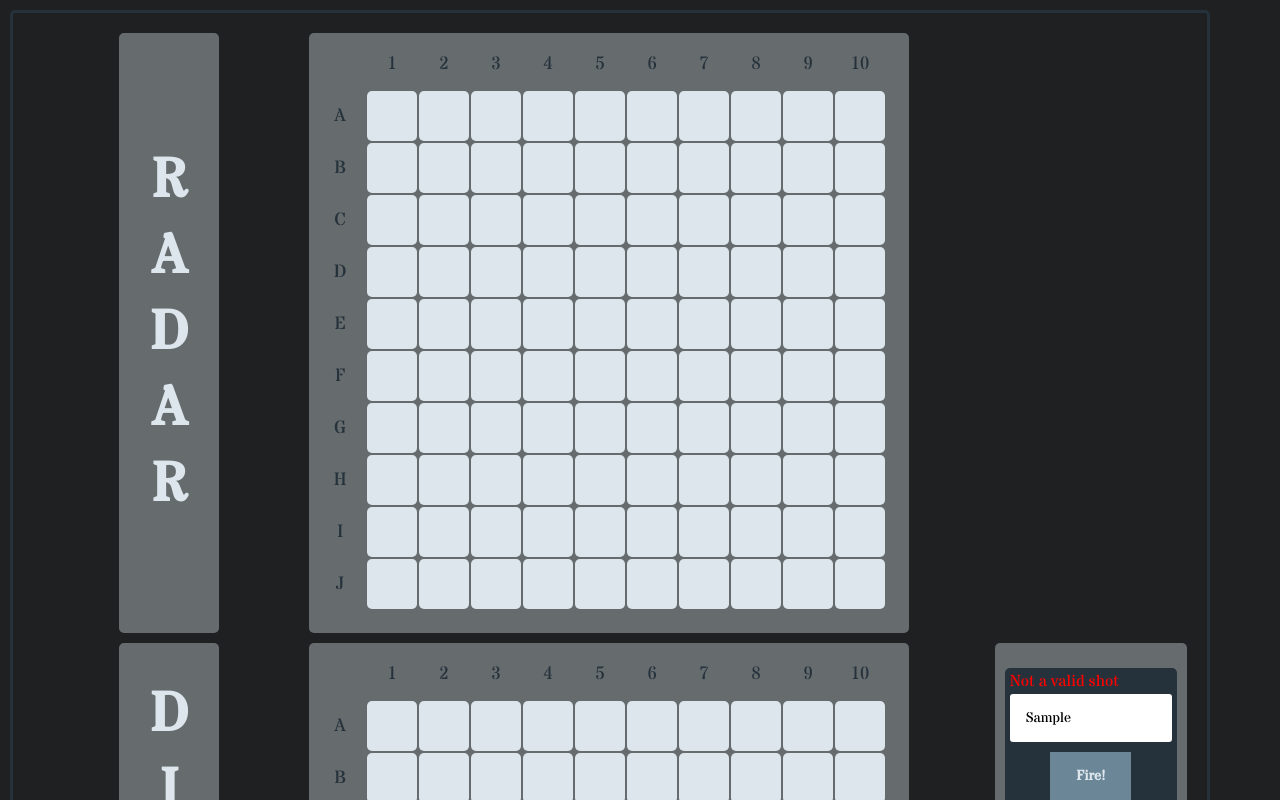
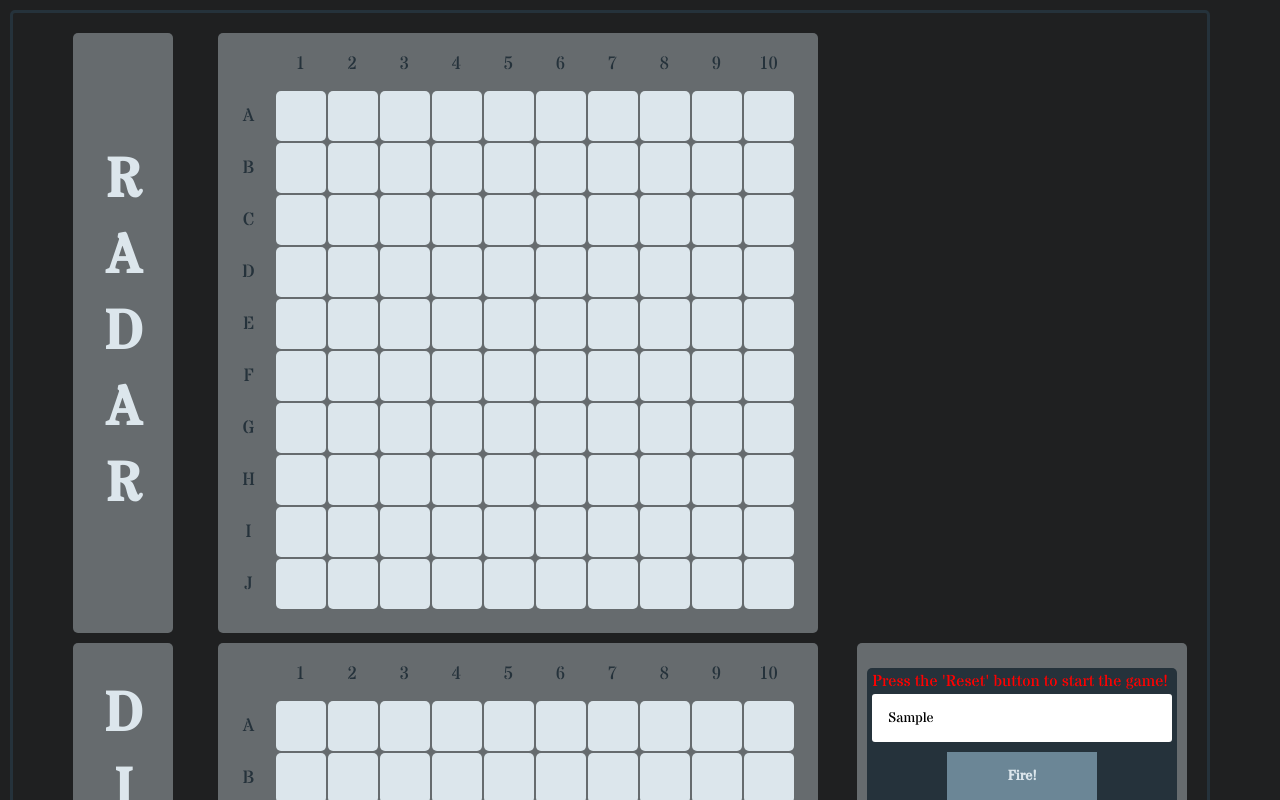
Before and after one commit to TCashion/battleship, a plain HTML site: page index.html in a window 1280 px wide. Both pictures are taken after typing "Sample" into the empty fields and a click on the button "Fire!". Shown: the top 800 px of the page. Drawn offline with nearby package versions, Linux system fonts and the light colour scheme.

Commit message:
more style adjustments and change message if player hits fire before reset

```diff
--- a/css/style.css
+++ b/css/style.css
@@ -793,6 +793,14 @@ Media Queries
         height: 35px;
         width: 35px;
     }
+
+    .battleship-target-display {
+        width: 590px;
+    }
+
+    .battleship-target-display > form {
+        width: 100%;
+    }
 }
 
 /* for desktop screens */
@@ -800,7 +808,7 @@ Media Queries
 
     #battleship-board {
         display: grid;
-        grid-template-columns: 5fr 1fr;
+        grid-template-columns: 5fr 2fr;
         grid-template-rows: 1fr 1fr;
         grid-template-areas:
         " radar . "
@@ -836,4 +844,9 @@ Media Queries
         height: 50px;
         width: 50px;
     }
+
+    .battleship-target-display {
+        width: 100%;
+    }
+
 }
--- a/js/app.js
+++ b/js/app.js
@@ -122,6 +122,9 @@ targetDisplayEl.addEventListener("click", function(e) {
             const shot = targetInput.value;
             targetInput.value = "";
             playerOneShot(translateShot(shot));
+        } else if (!turnBs) {
+            targetInputLabel.innerText = "Press the 'Reset' button to start the game!";
+            targetInputLabel.style.display = "block";
         } else {
             targetInputLabel.innerText = "Not a valid shot";
             targetInputLabel.style.display = "block";
@@ -148,6 +151,7 @@ function initBs() {
 }
 
 function renderBs(playerOneShipLayout, playerTwoShipLayout) {
+    targetInputLabel.style.display = "none";
     matchArraysToDom(playerOneShipLayout);
     matchArraysToDom(playerTwoShipLayout);
     renderDestroyed(playerOneShips);
```
